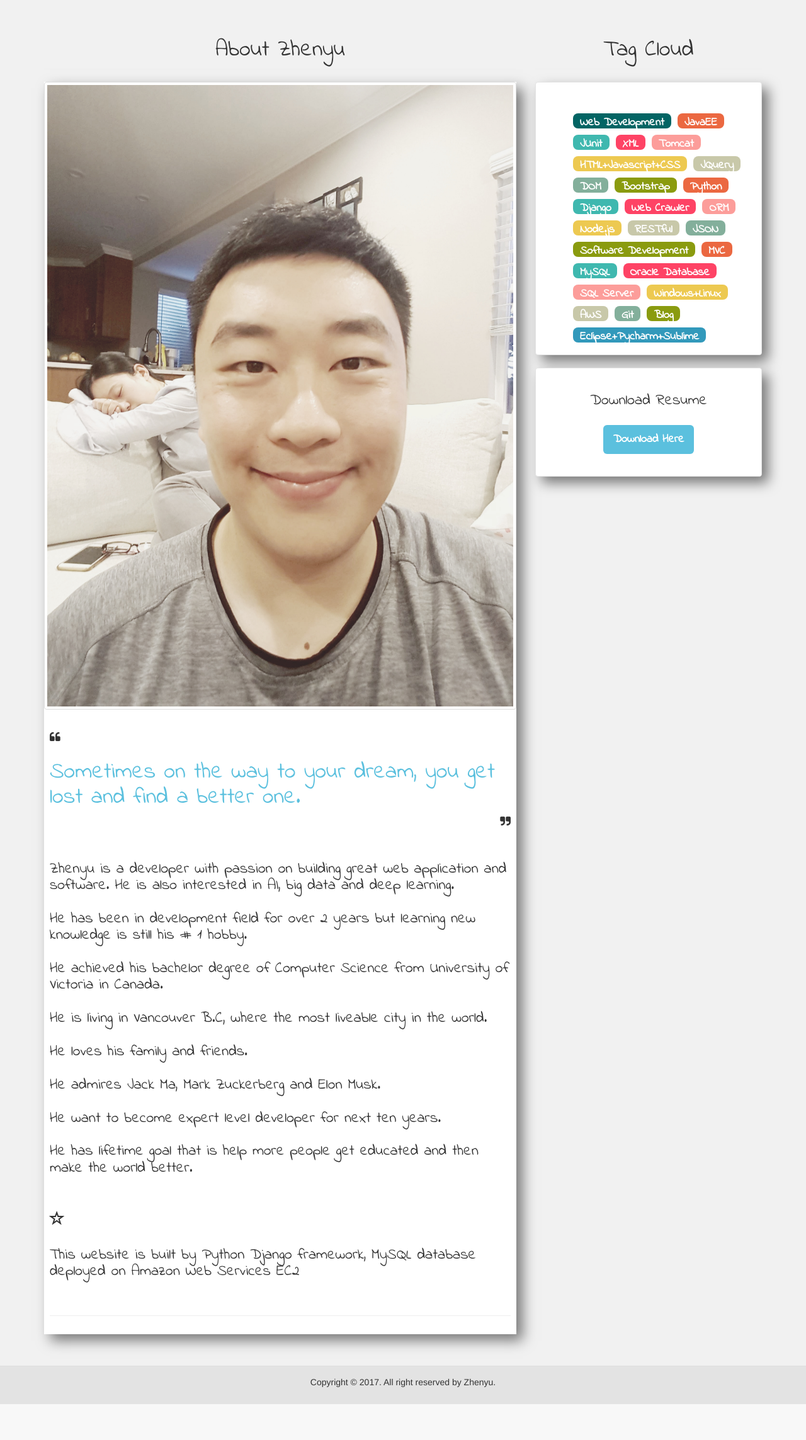
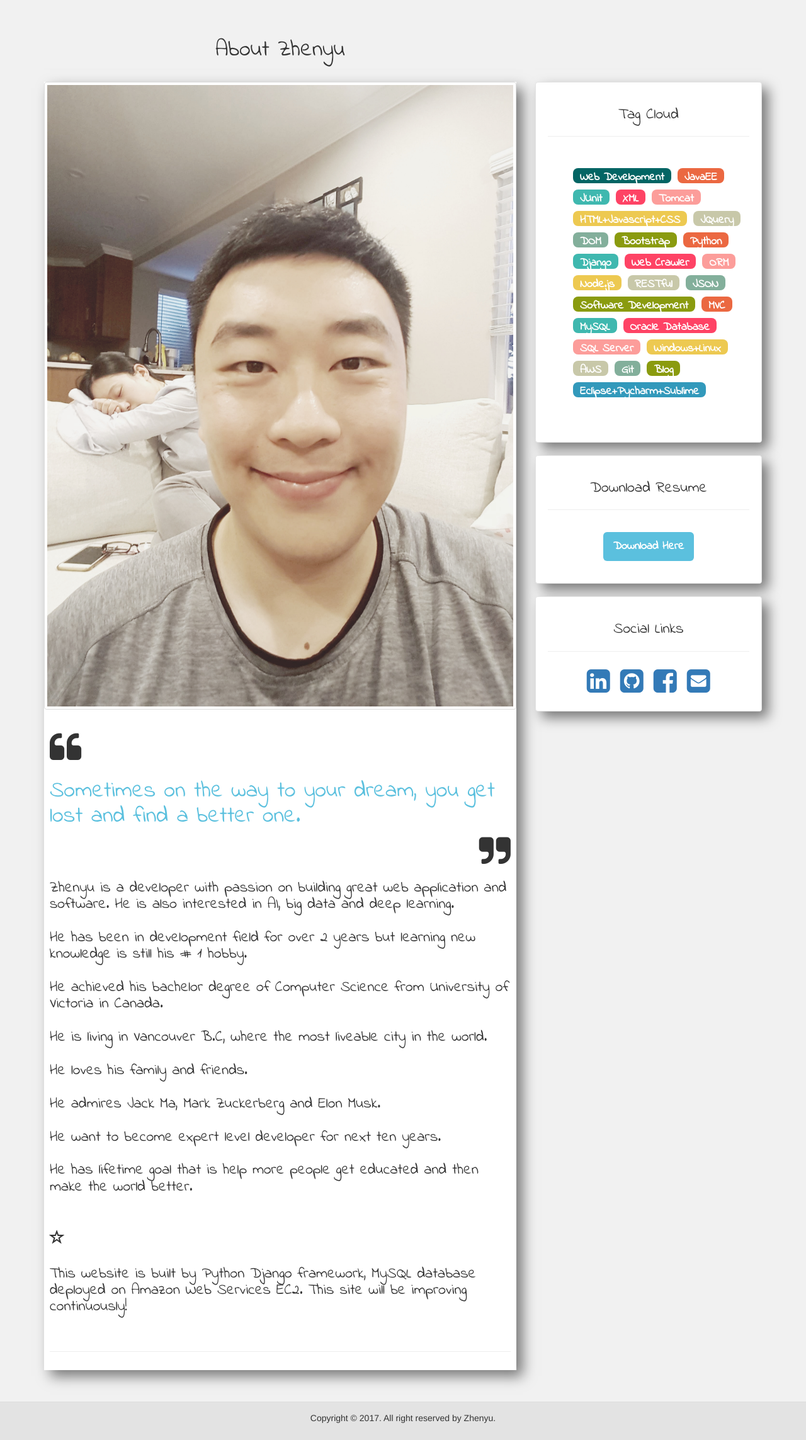
Before and after one commit to zhenyu0519/blog_project, a Django app: page /about/ in a window 1280 px wide. Shown: the part 91-2378 px from the top of the page at 63% size. Before the commit the page ends 2321 px from the top, so only its background shows below. Run offline with Django 3.2, Linux system fonts and the light colour scheme; some libraries are stand-ins or nearby versions.

Commit message:
changed the layout, font and style added the social links on about page fixed the bug of downloading resume by change the file path

```diff
--- a/blog_project/settings.py
+++ b/blog_project/settings.py
@@ -22,9 +22,9 @@ BASE_DIR = os.path.dirname(os.path.dirname(os.path.abspath(__file__)))
 SECRET_KEY = 'm2xjx$nysl^5bqivefirtsuek3x@m=llivf0vz&)77y!7=4n(3'
 
 # SECURITY WARNING: don't run with debug turned on in production!
-DEBUG = False
+DEBUG = True
 
-ALLOWED_HOSTS = ['34.202.93.189']
+ALLOWED_HOSTS = []
 
 
 # Application definition
--- a/static/css/style.css
+++ b/static/css/style.css
@@ -2,76 +2,61 @@
 @import url('https://fonts.googleapis.com/css?family=Raleway');
 @import url('https://fonts.googleapis.com/css?family=Oswald&effect=stonewash');
 
-html, body{
-    margin:0;
-    padding:0;
-    height:100%;
-    width:100%;
-    background-color:#f1f1f1;
+html, body {
+    margin: 0;
+    padding: 0;
+    height: 100%;
+    width: 100%;
+    background-color: #f1f1f1;
 }
 
-.intro{
-    height:90%;
-    width:100%;
-    margin:auto;
-    background:url("/static/image/bg2.jpg") no-repeat 50% 50%;
+.intro {
+    height: 90%;
+    width: 100%;
+    margin: auto;
+    background: url("/static/image/bg2.jpg") no-repeat 50% 50%;
     display: table;
-    top:0;
+    top: 0;
     background-size: cover;
 }
 
-.intro .inner{
+.intro .inner {
     display: table-cell;
     vertical-align: middle;
-    width:100%;
+    width: 100%;
     max-width: none;
 }
 
-.content{
-    max-width:500px;
+.content {
+    max-width: 500px;
     margin: 0 auto;
     text-align: center;
 }
 
-.content h1{
-    font-family:'Oswald',sans-serif;
-    color:#fff;
-    text-shadow: 2px 2px 400px #fff;
-    font-size:700%;
+#avatar {
+    padding: 50px;
+    width: 250px;
     opacity: 0.5;
     filter: alpha(opacity=50); /* For IE8 and earlier */
 }
 
-.content h1:hover{
-    color:#fff;
+#avatar:hover {
     opacity: 1;
     filter: alpha(opacity=100); /* For IE8 and earlier */
 }
 
-#avatar{
-    padding: 50px;
-    width:  250px;
-    opacity: 0.5;
-    filter: alpha(opacity=50); /* For IE8 and earlier */
-}
-
-#avatar:hover{
-    opacity: 1;
-    filter: alpha(opacity=100); /* For IE8 and earlier */
-}
-
-.well{
+.well {
     background-color: #ffffff;
     box-shadow: 10px 10px 20px rgba(0, 0, 0, 0.5);
 }
 
-.btn{
+.btn {
     border: 1px solid #d3d3d3;
     border-radius: 5%;
     background-color: #ffffff;
 }
 
-.post{
+.post {
     background-color: #ffffff;
     box-shadow: 10px 10px 20px rgba(0, 0, 0, 0.5);
 }
@@ -80,36 +65,138 @@ html, body{
     background-color: #000000;
 }
 
-
 /*footer*/
 .footer-bottom {
-	background-color: #E3E3E3;
-	border-top: 1px solid #DDDDDD;
-	padding-top: 15px;
-	padding-bottom: 15px;
+    background-color: #E3E3E3;
+    border-top: 1px solid #DDDDDD;
+    padding-top: 15px;
+    padding-bottom: 15px;
     margin-top: 50px;
 }
 
-
 /*about me*/
-.about-font{
+.about-font {
     font-family: 'Indie Flower', cursive;
     font-size: large;
     font-weight: bold;
 }
-.cloud { width: 100%; clear: both; overflow: hidden }
-.cloud h3 { line-height: 40px; color: #38485A; font-size: 18px; border-bottom: 1px solid #E6E6E6; height: 40px; }
-.cloud ul { margin: 20px 0 }
-.cloud ul li { line-height: 24px; height: 24px; display: block; background: #999; float: left; padding: 3px 11px; margin: 10px 10px 0 0; border-radius: 8px; -moz-transition: all 0.5s; -webkit-transition: all 0.5s; -o-transition: all 0.5s; transition: all 0.5s; }
-.cloud ul li a { color: #FFF }
-.cloud ul li:nth-child(8n-7) { background: #8A9B0F }
-.cloud ul li:nth-child(8n-6) { background: #EB6841 }
-.cloud ul li:nth-child(8n-5) { background: #3FB8AF }
-.cloud ul li:nth-child(8n-4) { background: #FE4365 }
-.cloud ul li:nth-child(8n-3) { background: #FC9D9A }
-.cloud ul li:nth-child(8n-2) { background: #EDC951 }
-.cloud ul li:nth-child(8n-1) { background: #C8C8A9 }
-.cloud ul li:nth-child(8n) { background: #83AF9B }
-.cloud ul li:first-child { background: #036564 }
-.cloud ul li:last-child { background: #3299BB }
-.cloud ul li:hover { border-radius: 0; text-shadow: #000 1px 1px 1px }
+
+.cloud {
+    width: 100%;
+    clear: both;
+    overflow: hidden
+}
+
+.cloud h3 {
+    line-height: 40px;
+    color: #38485A;
+    font-size: 18px;
+    border-bottom: 1px solid #E6E6E6;
+    height: 40px;
+}
+
+.cloud ul {
+    margin: 20px 0
+}
+
+.cloud ul li {
+    line-height: 24px;
+    height: 24px;
+    display: block;
+    background: #999;
+    float: left;
+    padding: 3px 11px;
+    margin: 10px 10px 0 0;
+    border-radius: 8px;
+    -moz-transition: all 0.5s;
+    -webkit-transition: all 0.5s;
+    -o-transition: all 0.5s;
+    transition: all 0.5s;
+}
+
+.cloud ul li a {
+    color: #FFF
+}
+
+.cloud ul li:nth-child(8n-7) {
+    background: #8A9B0F
+}
+
+.cloud ul li:nth-child(8n-6) {
+    background: #EB6841
+}
+
+.cloud ul li:nth-child(8n-5) {
+    background: #3FB8AF
+}
+
+.cloud ul li:nth-child(8n-4) {
+    background: #FE4365
+}
+
+.cloud ul li:nth-child(8n-3) {
+    background: #FC9D9A
+}
+
+.cloud ul li:nth-child(8n-2) {
+    background: #EDC951
+}
+
+.cloud ul li:nth-child(8n-1) {
+    background: #C8C8A9
+}
+
+.cloud ul li:nth-child(8n) {
+    background: #83AF9B
+}
+
+.cloud ul li:first-child {
+    background: #036564
+}
+
+.cloud ul li:last-child {
+    background: #3299BB
+}
+
+.cloud ul li:hover {
+    border-radius: 0;
+    text-shadow: #000 1px 1px 1px
+}
+
+/*social links*/
+.social:hover {
+    -webkit-transform: scale(1.1);
+    -moz-transform: scale(1.1);
+    -o-transform: scale(1.1);
+}
+
+.social {
+    -webkit-transform: scale(0.8);
+    /* Browser Variations: */
+
+    -moz-transform: scale(0.8);
+    -o-transform: scale(0.8);
+    -webkit-transition-duration: 0.5s;
+    -moz-transition-duration: 0.5s;
+    -o-transition-duration: 0.5s;
+}
+
+/*
+    Multicoloured Hover Variations
+*/
+
+#social-facebook:hover {
+    color: #3B5998;
+}
+
+#social-linkedin:hover {
+    color: #4099FF;
+}
+
+#social-github:hover {
+    color: #000000;
+}
+
+#social-email:hover {
+    color: #d34836;
+}
--- a/templates/about.html
+++ b/templates/about.html
@@ -14,9 +14,10 @@
             <img class="img-thumbnail" src="/static/image/avatar2.jpg" alt="" style="width: 100%; height: 30%;"><br><br>
             <!-- First Blog Post -->
             <div class="well-sm">
-                <i class="fa fa-quote-left" aria-hidden="true"></i>
-                <h1 style="color:#5bc0de;">Sometimes on the way to your dream, you get lost and find a better one.</h1><i
-                    class="fa fa-quote-right pull-right" aria-hidden="true"></i><br><br>
+                <i class="fa fa-quote-left fa-3x" aria-hidden="true"></i>
+                <h1 style="color:#5bc0de;">Sometimes on the way to your dream, you get lost and find a better one.</h1>
+                <i
+                        class="fa fa-quote-right fa-3x pull-right" aria-hidden="true"></i><br><br>
                 <h3>Zhenyu is a developer with passion on building great web application and software. He is also
                     interested in AI, big data and deep learning. <br><br>
                     He has been in development field for over 2 years but learning new knowledge is still his # 1
@@ -28,7 +29,9 @@
                     He want to become expert level developer for next ten years. <br><br>
                     He has lifetime goal that is help more people get educated and then make the world better.
                     <br><br><br>
-                    <span class="glyphicon glyphicon-star-empty"></span><br><br> This website is built by Python Django framework, MySQL database deployed on Amazon Web Services EC2
+                    <span class="glyphicon glyphicon-star-empty"></span><br><br> This website is built by Python Django
+                    framework, MySQL database deployed on Amazon Web Services EC2. This site will be improving
+                    continuously!
                 </h3>
                 <p>{{ article.content | safe }}</p><br>
                 <hr>
--- a/templates/base.html
+++ b/templates/base.html
@@ -13,7 +13,7 @@
     <script src="/static/js/bootstrap.min.js"></script>
     <title>Jeffery's Blog</title>
 </head>
-<body >
+<body>
 
 <!--Image Heading-->
 {% block image_header %}
--- a/templates/image_header.html
+++ b/templates/image_header.html
@@ -1,7 +1,6 @@
 <section class="intro">
     <div class="inner">
         <div class="content">
-            <h1>Jeffery</h1>
             <img id="avatar" src="/static/image/avatar1.gif" alt="avatar">
         </div>
     </div>
--- a/templates/side_widget_me.html
+++ b/templates/side_widget_me.html
@@ -1,10 +1,13 @@
 <div class="col-md-4 about-font">
     <div>
         <h1 class="page-header text-center">
-            Tag Cloud
+            <br>
         </h1>
     </div>
-    <div class="cloud well">
+    <div class="well text-center center-block">
+        <h3>Tag Cloud</h3>
+        <hr>
+        <div class="cloud">
             <ul>
                 <li><a href="/">Web Development</a></li>
                 <li><a href="/">JavaEE</a></li>
@@ -34,8 +37,25 @@
                 <li><a href="/">Eclipse+Pycharm+Sublime</a></li>
             </ul>
         </div>
-    <div class="well text-center">
-        <h3>Download Resume</h3><br>
+        <br>
+        <br>
+    </div>
+    <div class="well text-center center-block">
+        <h3>Download Resume</h3>
+        <hr>
+        <br>
         <a class="btn-lg btn-info" href="/file/resume.pdf" target="_blank" id="download">Download Here</a><br><br>
     </div>
+    <div class="well text-center center-block">
+        <h3>Social Links</h3>
+        <hr>
+        <a href="https://www.linkedin.com/in/zhenyu-zhang"><i id="social-linkedin"
+                                                              class="fa fa-linkedin-square fa-3x social"></i></a>
+        <a href="https://github.com/zhenyu0519"><i id="social-github"
+                                                   class="fa fa-github-square fa-3x social"></i></a>
+        <a href="https://www.facebook.com/chuang.chenyoo"><i id="social-facebook"
+                                                             class="fa fa-facebook-square fa-3x social"></i></a>
+        <a href="mailto:kimoneeboy@yahoo.ca"><i id="social-email"
+                                                class="fa fa-envelope-square fa-3x social"></i></a>
     </div>
+</div>
```
Lines whose indentation alone changed are shown as unchanged.
